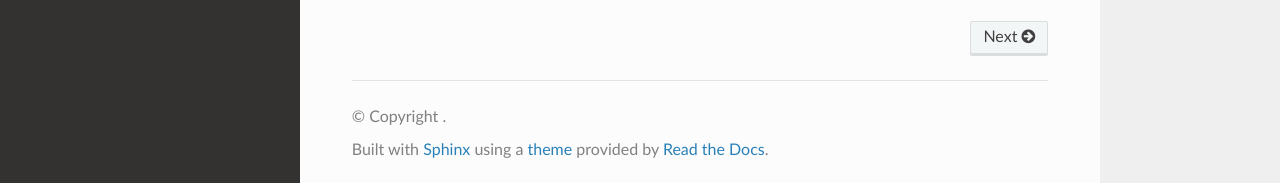
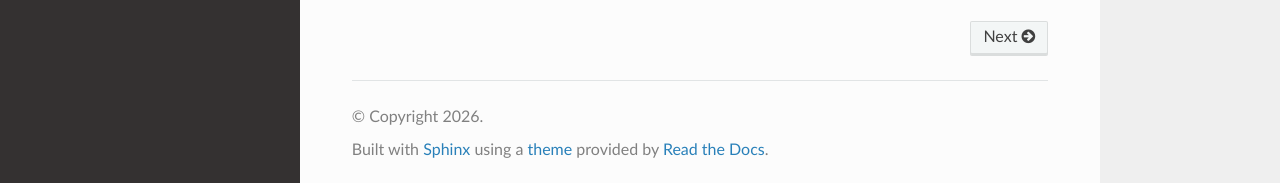
Before and after one commit to tabunama/adm1dae, a Sphinx documentation site: the page built from docs/source/index.rst, in a window 1280 px wide and 1112 px high. Shown: the part 926-1109 px from the top of the window. Built offline with Sphinx 7.4.7 and the Read the Docs theme 3.1.0, drawn with Linux system fonts in a browser that asks for light colours.

Commit message:
Update README and docs

```diff
--- a/docs/source/conf.py
+++ b/docs/source/conf.py
@@ -7,6 +7,7 @@ sys.path.insert(0, str(SRC))
 
 project = "adm1dae"
 author = "Taher Abunama"
+copyright = "2026"
 release = "0.1.0"
 
 extensions = [
```
